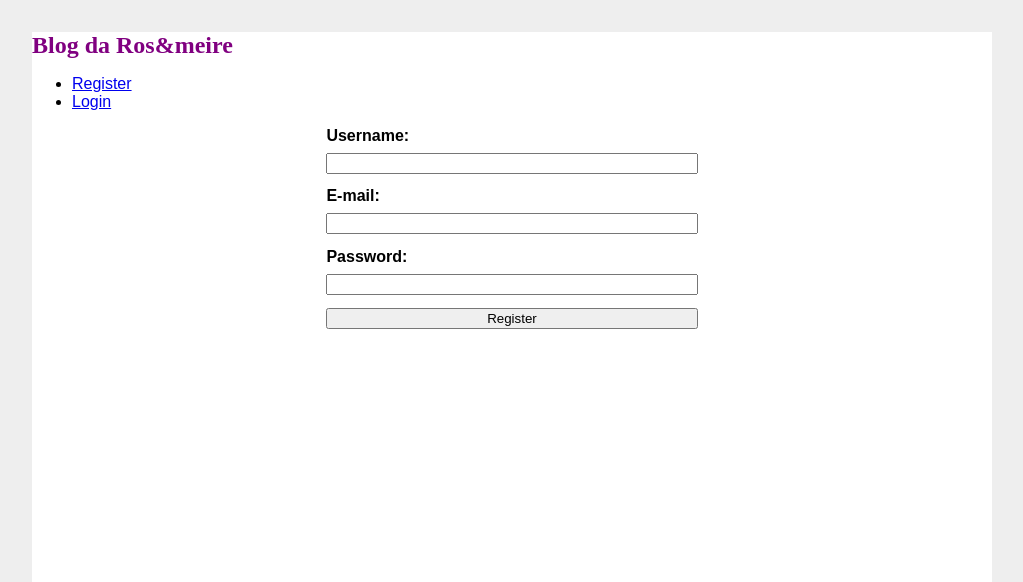
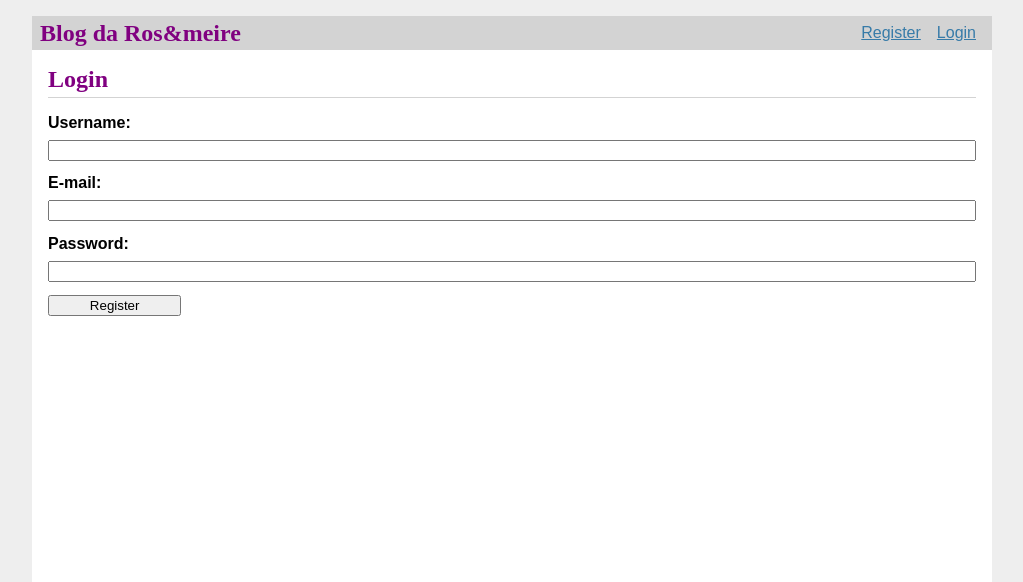
Before and after one commit to rosemeirepa/Blog-com-python, a Flask app: page /register in a window 1280 px wide. Shown: the top 582 px of the page, without its empty margins (128-1151 px from the left). Run offline with Flask 2, Linux system fonts and the light colour scheme.

Commit message:
Incluindo header nos arquivos html e alteração do css.

```diff
--- a/static/style.css
+++ b/static/style.css
@@ -1,4 +1,29 @@
-html{
+html { font-family: sans-serif; background: #eee; padding: 1rem;}
+body {max-width: 960px; margin: 0 auto; background: white;}
+h1 { font-family: serif; color: purple;margin: 1rem 0;}
+a {color: #377ba8;}
+hr {border: none; border-top: 1px solid lightgray;}
+nav { background: lightgray; display: flex; align-items: center; padding: 0 0.5rem;}
+nav h1 { flex: auto; margin: 0;}
+.content { padding: 0 1rem 1rem;}
+.post > header > div:first-of-type {flex: auto;}
+.post > header h1 {font-size: 1.5em; margin-bottom: 0;}
+.post .about {color: slategray;font-style: italic;}
+.post .body {white-space: pre-line;}
+.content:last-child {margin-bottom: 0;}
+.no-posts{color: gray;font-style: italic;}
+.content form {margin: 1em 0;display: flex;flex-direction: column;}
+.content label {font-weight: bold;margin-bottom: 0.5em;}
+.content input{margin-bottom: 1em;}
+input.danger {color: #cc2f2e;}
+input[type=submit] {align-self: start;min-width: 10em;}
+.flash {margin: 1em 0;padding: 1em;background: #cae6f6;border: 1px solid #377ba8;}
+.content > header {border-bottom: 1px solid lightgray;display: flex;align-items: flex-end;}
+.content > header h1 {flex: auto;margin: 1rem 0 0.25rem 0;}
+ nav ul  {display: flex; list-style: none; margin: 0; padding: 0; }
+nav ul li a, nav ul li span, header .action { display: block; padding: 0.5rem; }
+
+/* html{
     font-family: sans-serif;
     background: #eee;
     padding: 1rem;
@@ -46,4 +71,4 @@ hr{
 }
 .content input{
     margin-bottom: 1em;
-}
+} */
--- a/templates/login.html
+++ b/templates/login.html
@@ -1,6 +1,10 @@
 {% extends "base.html" %}
 
 {% block title %} Login {% endblock %}
+
+{% block header %}
+ <h1> Login</h1>
+{% endblock %}
 
 {% block content %}
 <form method="POST">
--- a/templates/register.html
+++ b/templates/register.html
@@ -2,14 +2,18 @@
 
 {% block title %} Register {% endblock %}
 
+{% block header %}
+    <h1> Login </h1>
+{% endblock %}
+
 {% block content %}
     <form method="POST">
         <label for="username"> Username: </label>
-        <input id="user_name" name="username" required>
+        <input id="username" name="username" required>
         <label for="email"> E-mail: </label>
         <input id="email" name="email" required type="email">
         <label for="password"> Password: </label>
-        <input id="password" name="password" required, type="password">
+        <input id="password" name="password" required type="password">
         <input type="submit" value="Register">
     </form>
 {% endblock %}
```
Also changed, not shown: templates/index.html (+7 -0 lines).
